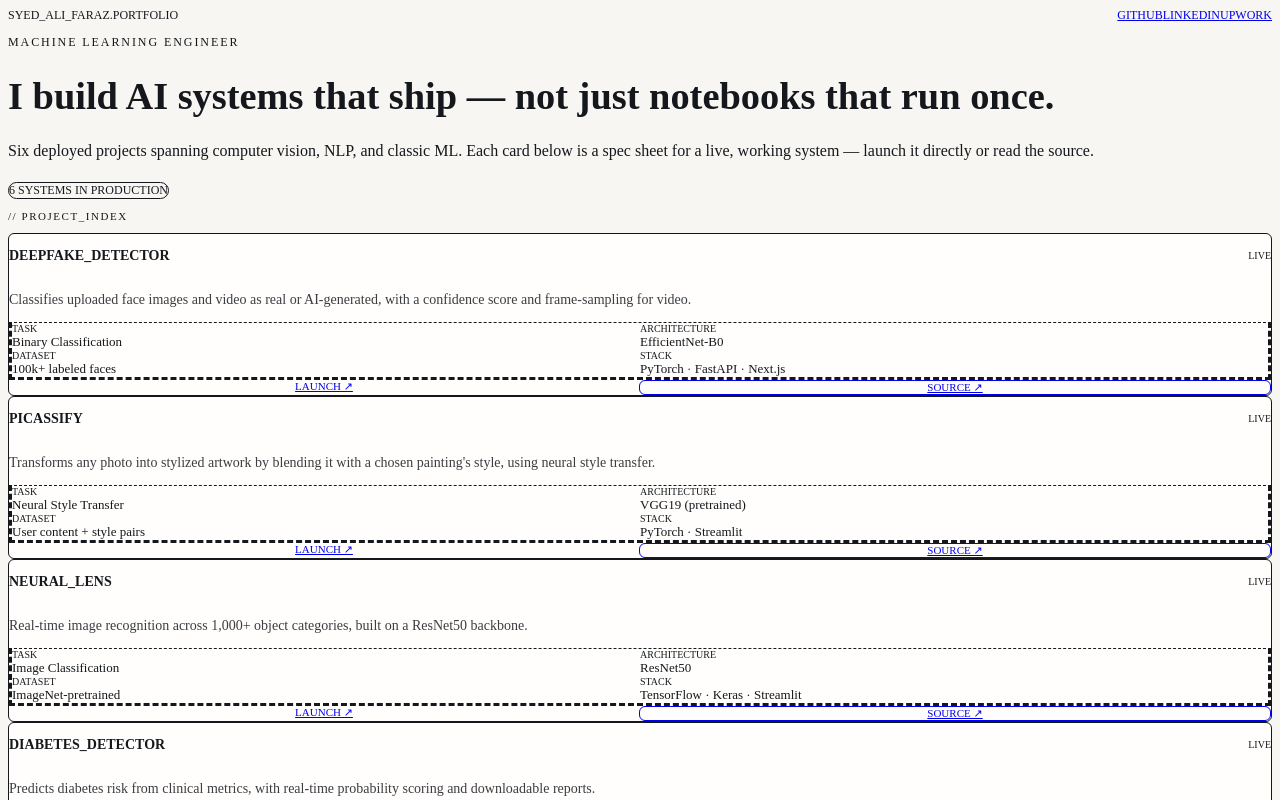
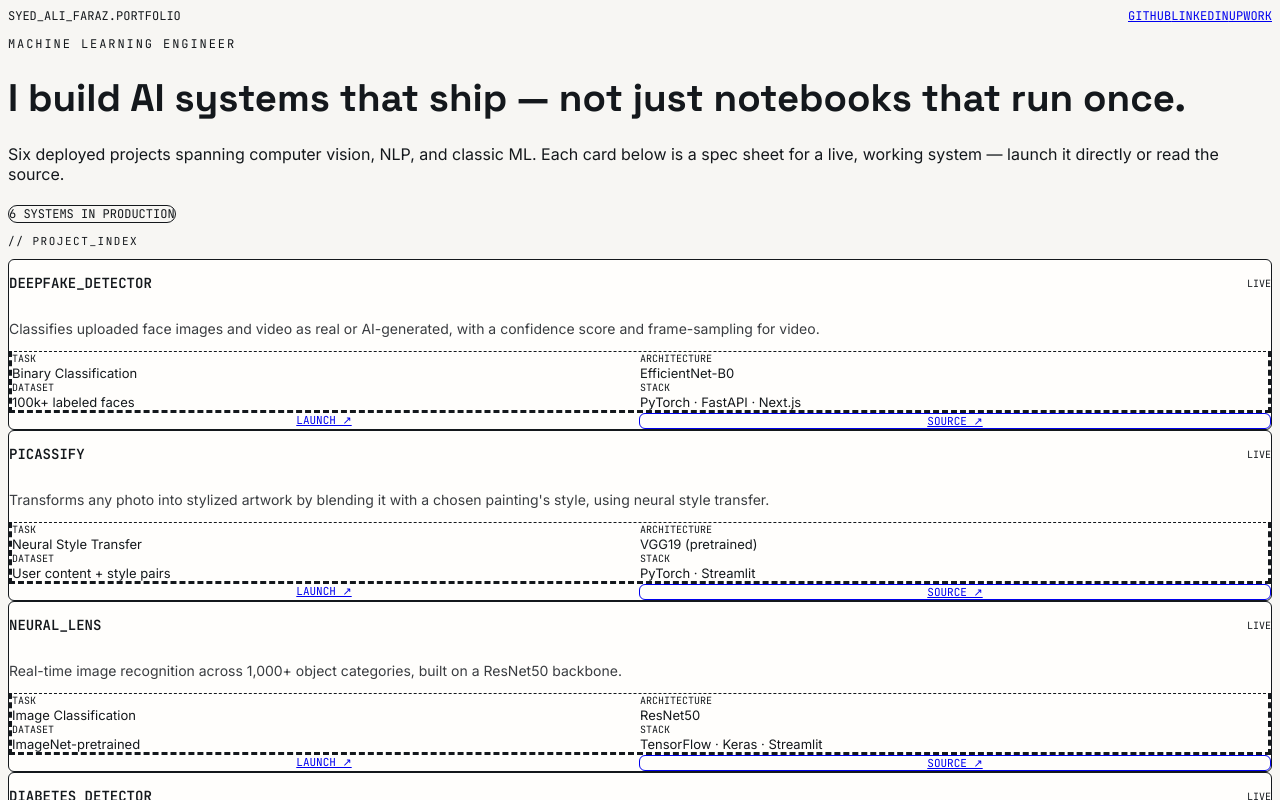
Before and after one commit to ali-faraz-py/Portfolio-Hub, a Next.js app: page / in a window 1280 px wide. Shown: the top 800 px of the page. Built offline with nearby package versions, Linux system fonts and the light colour scheme.

Commit message:
style: update layout component with new font imports and improved metadata for enhanced design and clarity

```diff
--- a/src/app/layout.js
+++ b/src/app/layout.js
@@ -1,28 +1,38 @@
-import { Geist, Geist_Mono } from "next/font/google";
+import { Space_Grotesk, JetBrains_Mono, Inter } from "next/font/google";
 import "./globals.css";
 
-const geistSans = Geist({
-  variable: "--font-geist-sans",
+const spaceGrotesk = Space_Grotesk({
   subsets: ["latin"],
+  weight: ["500", "600", "700"],
+  variable: "--font-display",
 });
 
-const geistMono = Geist_Mono({
-  variable: "--font-geist-mono",
+const jetbrainsMono = JetBrains_Mono({
   subsets: ["latin"],
+  weight: ["400", "500", "600"],
+  variable: "--font-mono",
+});
+
+const inter = Inter({
+  subsets: ["latin"],
+  weight: ["400", "500"],
+  variable: "--font-body",
 });
 
 export const metadata = {
-  title: "Create Next App",
-  description: "Generated by create next app",
+  title: "Syed Ali Faraz — Machine Learning Engineer",
+  description:
+    "Portfolio of deployed AI/ML projects — computer vision, NLP, and classic ML systems built end-to-end.",
 };
 
 export default function RootLayout({ children }) {
   return (
-    <html
-      lang="en"
-      className={`${geistSans.variable} ${geistMono.variable} h-full antialiased`}
-    >
-      <body className="min-h-full flex flex-col">{children}</body>
+    <html lang="en">
+      <body
+        className={`${spaceGrotesk.variable} ${jetbrainsMono.variable} ${inter.variable} antialiased`}
+      >
+        {children}
+      </body>
     </html>
   );
 }
```
